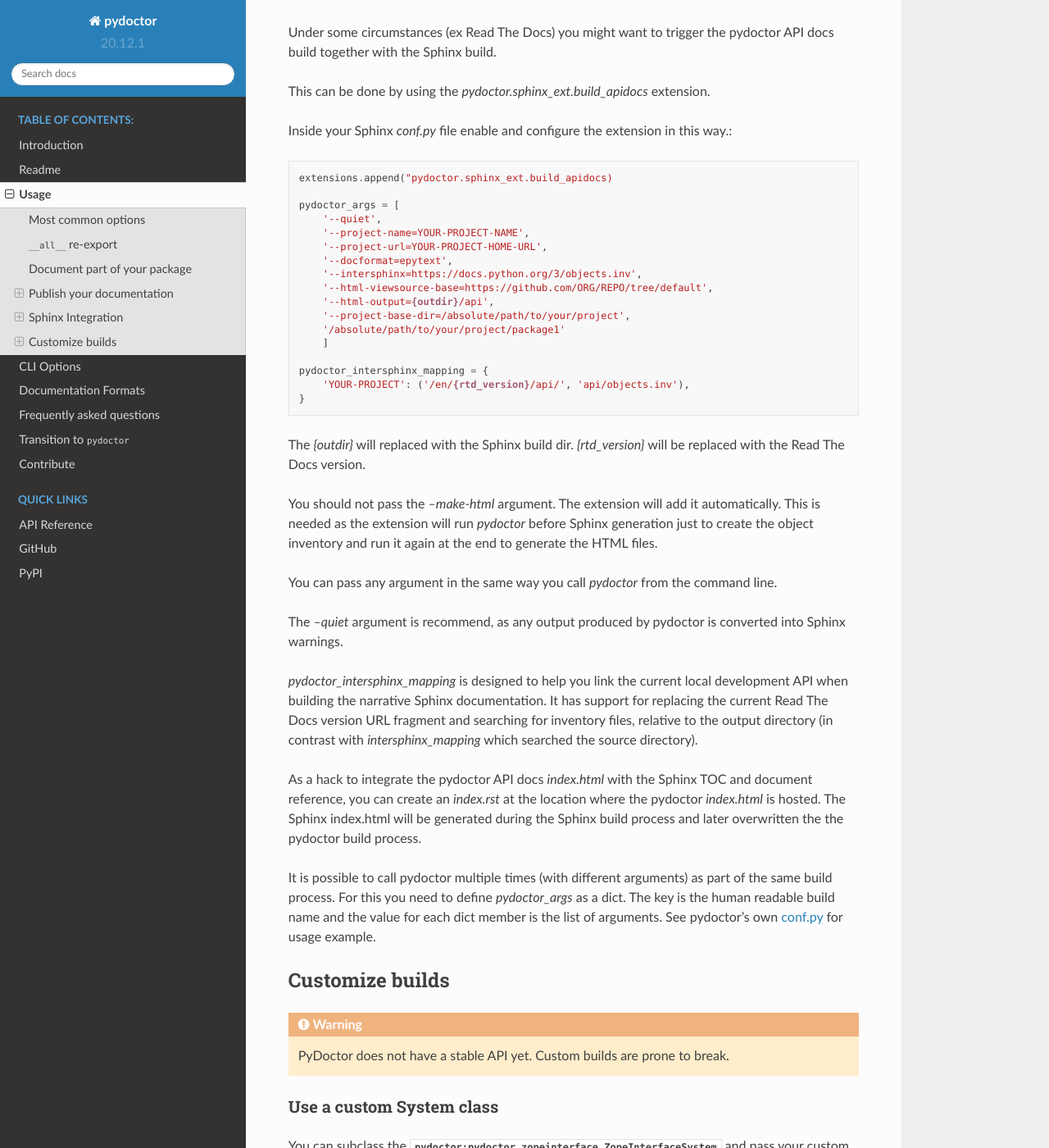
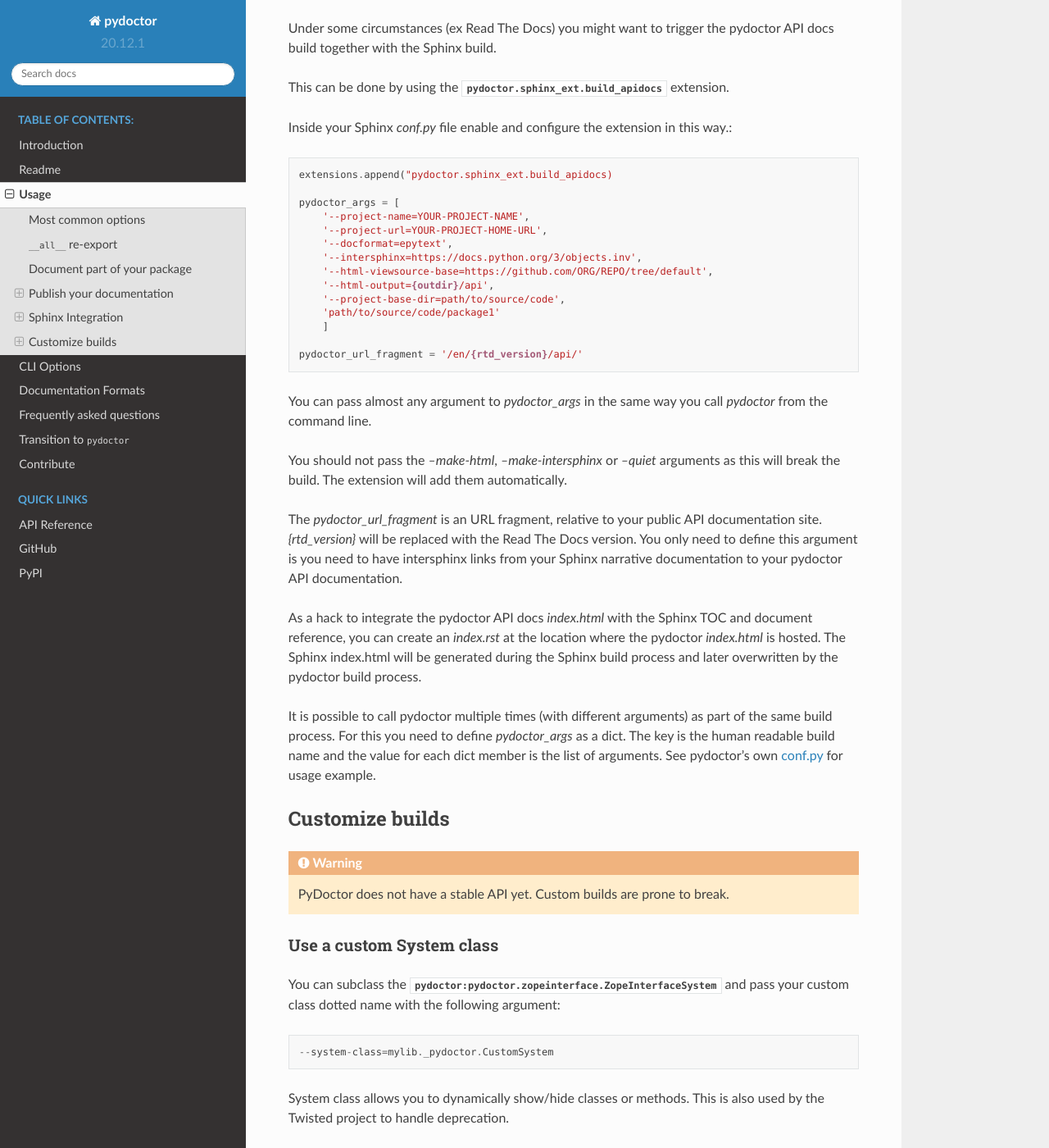
Before and after one commit to twisted/pydoctor, a Sphinx documentation site: the page built from docs/source/usage.rst, in a window 1280 px wide and 1400 px high, scrolled down 5130 px. Shown: the whole window at 82% size. Built offline with Sphinx 7.4.7 and the Read the Docs theme 2.0.0, drawn with Linux system fonts in a browser that asks for light colours; some of the changed text lies outside the part shown.

Commit message:
Update after review.

```diff
--- a/docs/source/conf.py
+++ b/docs/source/conf.py
@@ -106,6 +106,4 @@
         ] + _common_args,
     }
 
-pydoctor_intersphinx_mapping = {
-    'pydoctor': ('/en/{rtd_version}/api/', 'api/objects.inv'),
-}
+pydoctor_url_fragment = '/en/{rtd_version}/api/'
--- a/docs/source/usage.rst
+++ b/docs/source/usage.rst
@@ -167,22 +167,22 @@
 * methods -> ``:py:meth:``
 * attributes -> ``:py:attr:``
 
-To use this mapping in Sphinx, configure the `intersphinx extension`__::
-
-    intersphinx_mapping = {
-        'twisted': ('https://twistedmatrix.com/documents/current/api/', None),
-    }
+Use this mapping in Sphinx by configure the `intersphinx extension`__.
 
 __ https://www.sphinx-doc.org/en/master/usage/extensions/intersphinx.html
 
-You can run pydoctor before building the Sphinx documentation
-and this will generate an up to date object inventory file.
-Then you will reference this file inside `intersphinx_mapping` using an abolute path.
-In this say, Sphinx will have access to all the development API and not
-only to the released API::
+For an up to date lists of API links,
+run pydoctor before building the Sphinx documentation.
+
+You can use the `--make-intersphinx` option to only generate the object inventory file.
+
+You will then reference this file inside the Sphinx `intersphinx_mapping`.
+
+Note that relative paths are relative to the Sphinx source directory.
+You might need to exit the source and reference the build directory::
 
     intersphinx_mapping = {
-        'twisted': ('https://twistedmatrix.com/documents/current/api/', '/home/johnd/work/twisted/apidocs/objects.inv'),
+        'twisted': ('https://twistedmatrix.com/documents/current/api/', '../../build/apidocs/objects.inv'),
     }
 
 Link to elements :py:func:`with custom text <twisted:twisted.web.client.urlunparse>` with::
@@ -214,7 +214,7 @@
 Under some circumstances (ex Read The Docs) you might want to trigger the
 pydoctor API docs build together with the Sphinx build.
 
-This can be done by using the `pydoctor.sphinx_ext.build_apidocs` extension.
+This can be done by using the :py:mod:`pydoctor.sphinx_ext.build_apidocs` extension.
 
 Inside your Sphinx `conf.py` file enable and configure the extension in this
 way.::
@@ -222,47 +222,36 @@
     extensions.append("pydoctor.sphinx_ext.build_apidocs)
 
     pydoctor_args = [
-        '--quiet',
         '--project-name=YOUR-PROJECT-NAME',
         '--project-url=YOUR-PROJECT-HOME-URL',
         '--docformat=epytext',
         '--intersphinx=https://docs.python.org/3/objects.inv',
         '--html-viewsource-base=https://github.com/ORG/REPO/tree/default',
         '--html-output={outdir}/api',
-        '--project-base-dir=/absolute/path/to/your/project',
-        '/absolute/path/to/your/project/package1'
+        '--project-base-dir=path/to/source/code',
+        'path/to/source/code/package1'
         ]
 
-    pydoctor_intersphinx_mapping = {
-        'YOUR-PROJECT': ('/en/{rtd_version}/api/', 'api/objects.inv'),
-    }
+    pydoctor_url_fragment = '/en/{rtd_version}/api/'
 
-The `{outdir}` will replaced with the Sphinx build dir.
+You can pass almost any argument to `pydoctor_args`
+in the same way you call `pydoctor` from the command line.
+
+You should not pass the `--make-html`, `--make-intersphinx` or `--quiet`
+arguments as this will break the build.
+The extension will add them automatically.
+
+The `pydoctor_url_fragment` is an URL fragment,
+relative to your public API documentation site.
 `{rtd_version}` will be replaced with the Read The Docs version.
-
-You should not pass the `--make-html` argument.
-The extension will add it automatically.
-This is needed as the extension will run `pydoctor` before Sphinx generation
-just to create the object inventory and run it again at the end to generate
-the HTML files.
-
-You can pass any argument in the same way you call `pydoctor` from the
-command line.
-
-The `--quiet` argument is recommend, as any output produced by pydoctor is
-converted into Sphinx warnings.
-
-`pydoctor_intersphinx_mapping` is designed to help you link the current
-local development API when building the narrative Sphinx documentation.
-It has support for replacing the current Read The Docs version URL fragment
-and searching for inventory files, relative to the output directory
-(in contrast with `intersphinx_mapping` which searched the source directory).
+You only need to define this argument is you need to have intersphinx links
+from your Sphinx narrative documentation to your pydoctor API documentation.
 
 As a hack to integrate the pydoctor API docs `index.html` with the Sphinx TOC
 and document reference, you can create an `index.rst` at the location where
 the pydoctor `index.html` is hosted.
 The Sphinx index.html will be generated during the Sphinx build process and
-later overwritten the the pydoctor build process.
+later overwritten by the pydoctor build process.
 
 It is possible to call pydoctor multiple times (with different arguments) as
 part of the same build process.
```
Also changed, not shown: 1 other file.
